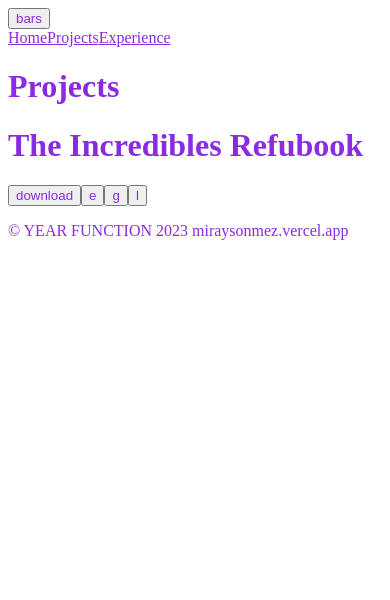
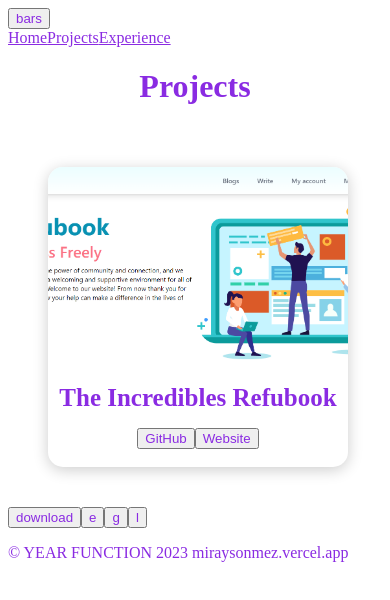
Before and after one commit to chiturca/portfolio, a React (Create React App) app: page /projects in a window 390 px wide. Shown: the top 600 px of the page. Built offline with nearby package versions, Linux system fonts and the light colour scheme.

Commit message:
Style: projects page basic w responsiveness

```diff
--- a/src/components/ProjectItem/index.jsx
+++ b/src/components/ProjectItem/index.jsx
@@ -10,7 +10,11 @@
         navigate('/projects/' + id);
       }}>
       <div style={{ backgroundImage: `url(${image})` }} className="bgImage" />
-      <h1>{name}</h1>
+      <div className="projectdetails">
+        <h1>{name}</h1>
+        <button>GitHub</button>
+        <button>Website</button>
+      </div>
     </div>
   );
 }
--- a/src/containers/Projects/index.scss
+++ b/src/containers/Projects/index.scss
@@ -0,0 +1,72 @@
+.projects {
+    width: 100%;
+    height: auto;
+    display: flex;
+    justify-content: center;
+    align-items: center;
+    flex-direction: column;
+  }
+.projects .projectTitle {
+    text-align: center;
+    color: #3e497a;
+    font-size: 60px;
+    font-weight: bolder;
+  }
+
+
+.projectList {
+    width: 70vw;
+    height: auto;
+    display: grid;
+    grid-template-columns: 1fr 1fr 1fr;
+    place-items: center;
+  }
+
+
+.projectItem {
+    border-radius: 15px;
+    width: 300px;
+    height: 300px;
+    margin: 40px;
+    box-shadow: 0px 3px 15px rgba(0, 0, 0, 0.2);
+    text-align: center;
+  }
+.projectItem h1 {
+    font-size: 25px;
+  }
+.projectItem:hover {
+    box-shadow: 0px 3px 15px rgba(0, 0, 0, 0.5);
+    transition: 0.3s ease-in;
+    cursor: pointer;
+  }
+.projectItem .bgImage {
+    border-top-left-radius: 15px;
+    border-top-right-radius: 15px;
+    width: 100%;
+    height: 200px;
+    background-position: center;
+    background-repeat: no-repeat;
+    background-size: cover;
+  }
+
+  @media only screen and (max-width: 1300px) {
+    .projectList {
+      grid-template-columns: 1fr 1fr;
+    }
+  }
+
+  @media only screen and (max-width: 800px) {
+    .projectList {
+      grid-template-columns: 1fr;
+    }
+  }
+
+  @media only screen and (max-width: 800px) {
+    .projectList {
+      width: 100%;
+    }
+    .projectItem {
+      width: 300px;
+      height: 300px;
+    }
+  }
```
